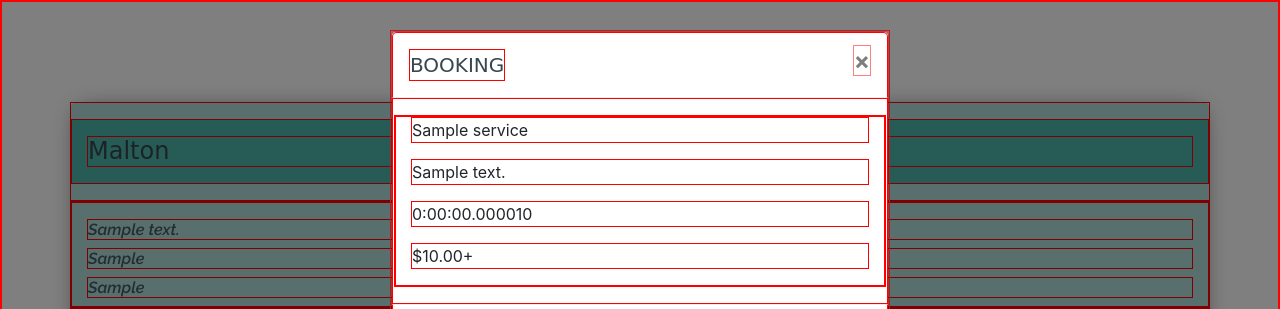
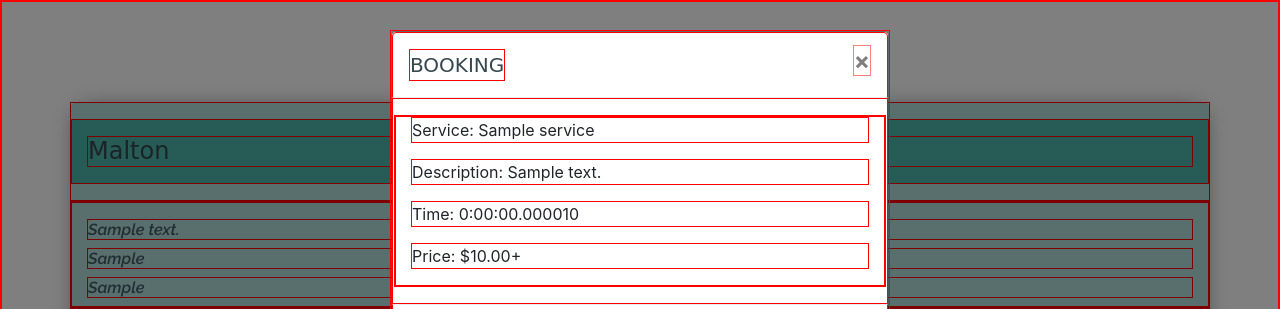
Before and after one commit to TheBigRed/Stylista, a Django app: template core/templates/core/profile.html in a window 1280 px wide, after a click on "BOOK". Shown: the top 309 px of the page. Run offline with Django 3.2, Linux system fonts and the light colour scheme; the template is opened without the code that fills it: values that come from a table or form of the project are taken from there, others are empty; data comes from the database, SQL or seed files in the repository; tables that the repository leaves empty hold one stand-in row (values such as "Sample post"); grey boxes marked "Sample" are stand-in pictures; some libraries are stand-ins or nearby versions; some web fonts are replaced.

Commit message:
Append modal html field
*Append to html in jquery
*Add fields to html

```diff
--- a/core/static/core/js/profile.js
+++ b/core/static/core/js/profile.js
@@ -14,10 +14,10 @@ $(document).ready(function() {
         var time = $(this).parents().eq(0).children().eq(0).text();
         var price = $(this).parents().eq(0).children().eq(1).text();
         console.log(serviceName);
-        $('#jservice').text(serviceName);
-        $('#jdesc').text(serviceDescription);
-        $('#jtime').text(time);
-        $('#jprice').text(price);
+        $('#jservice').append(serviceName);
+        $('#jdesc').append(serviceDescription);
+        $('#jtime').append(time);
+        $('#jprice').append(price);
 
         // it is superfluous to have to manually call the modal.
         // $('#addBookDialog').modal('show');
--- a/core/templates/core/profile.html
+++ b/core/templates/core/profile.html
@@ -76,10 +76,10 @@
                         <div class="modal-body">
                             <div class="row">
                                 <div class="col-lg-12">
-                                    <p id="jservice"></p>
-                                    <p id="jdesc"></p>
-                                    <p id="jtime"></p>
-                                    <p id="jprice"></p>
+                                    <p id="jservice">Service: </p>
+                                    <p id="jdesc">Description: </p>
+                                    <p id="jtime">Time: </p>
+                                    <p id="jprice">Price: </p>
                                 </div>
                             </div>
                         </div>
```
